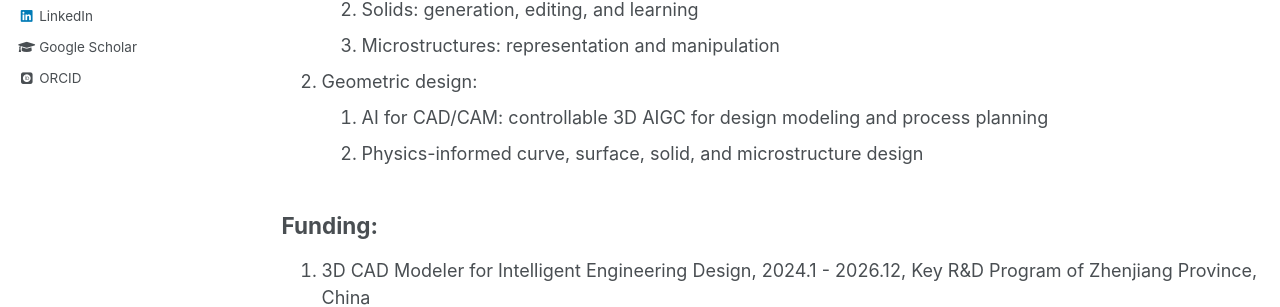
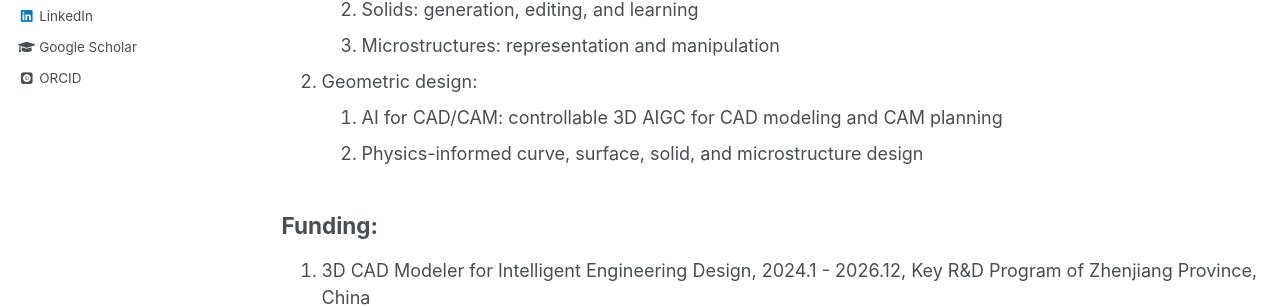
Before and after one commit to Qiang-Zou/Qiang-Zou.github.io, a Jekyll site: the page built from _pages/group.md, in a window 1280 px wide and 900 px high. Shown: the part 449-756 px from the top of the window. Built offline with Jekyll 4.4.1, drawn with Linux system fonts in a browser that asks for light colours; some web fonts are replaced.

Commit message:
Update group.md

```diff
--- a/_pages/group.md
+++ b/_pages/group.md
@@ -24,7 +24,7 @@ In the short term, we are working on the following "concept-shape-process" probl
     1. Solids: generation, editing, and learning
     1. Microstructures: representation and manipulation
 1. Geometric design:
-    1. AI for CAD/CAM: controllable 3D AIGC for design modeling and process planning
+    1. AI for CAD/CAM: controllable 3D AIGC for CAD modeling and CAM planning
     1. Physics-informed curve, surface, solid, and microstructure design
 
 
```
